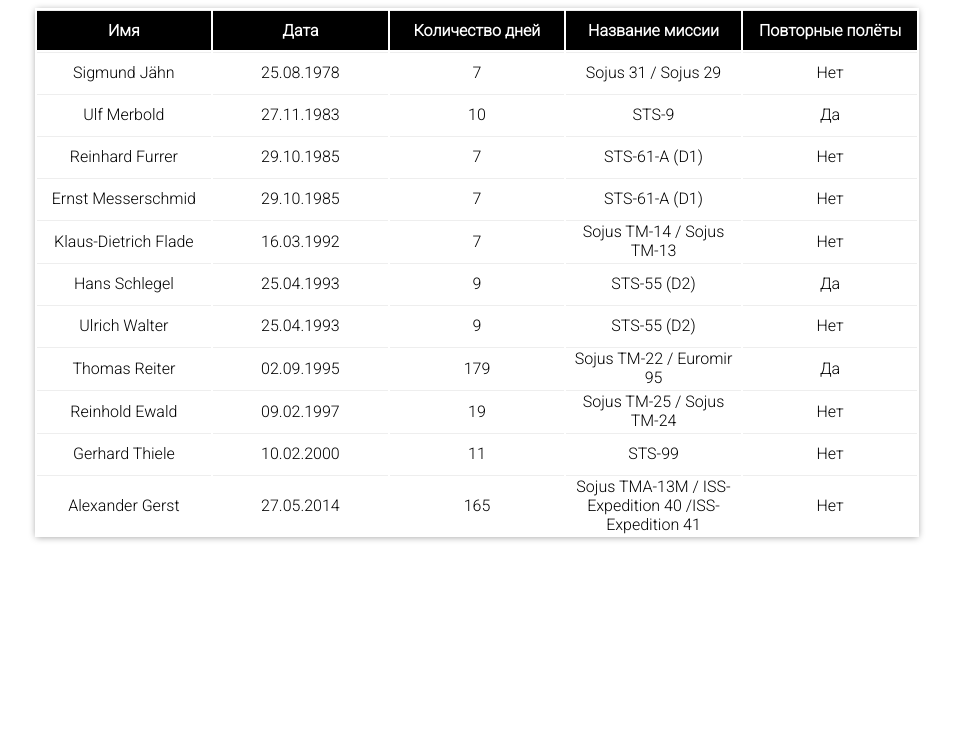
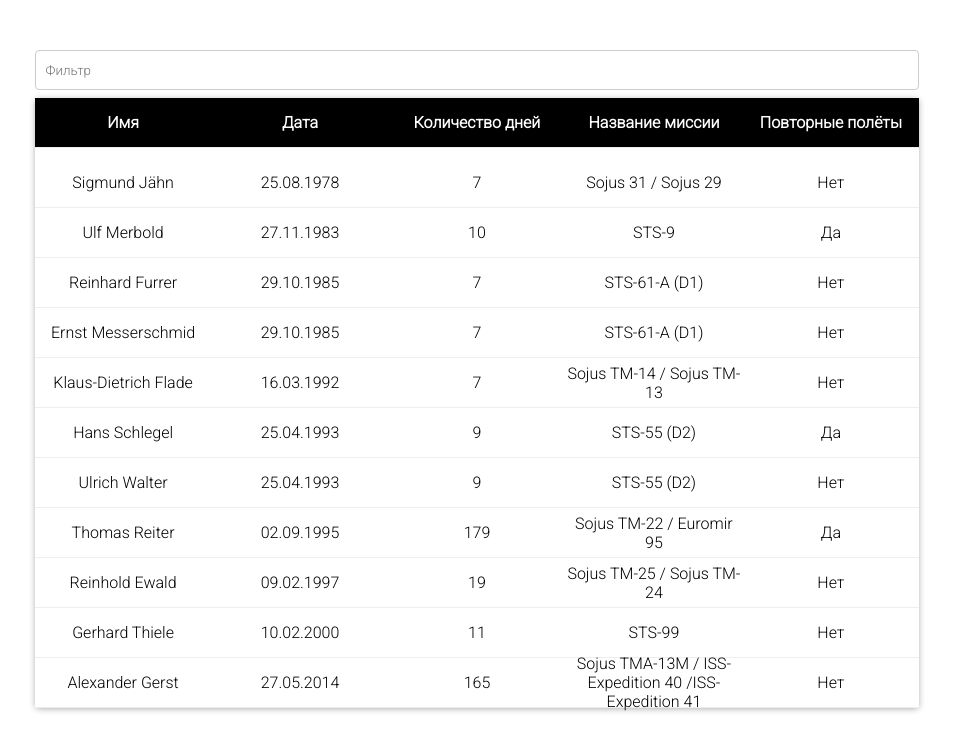
Before and after one commit to AstR0x/astronauts, a React (Create React App) app: page / in a window 1280 px wide. Shown: the top 750 px of the page, without its empty margins (163-1116 px from the left). Built offline with nearby package versions, Linux system fonts and the light colour scheme.

Commit message:
добавил фильтрацию значений

```diff
--- a/src/App.css
+++ b/src/App.css
@@ -2,4 +2,5 @@
 
 * {
   font-family: Roboto, sans-serif;
+  box-sizing: border-box;
 }
--- a/src/components/AstronautsTable/AstronautsTable.js
+++ b/src/components/AstronautsTable/AstronautsTable.js
@@ -8,35 +8,47 @@ import data from '../../data.json';
 
 const AstronautsTable = () => {
   const [astronauts, setAstronauts] = useState([]);
+  const [filteredAstronauts, setFilteredAstronauts] = useState([]);
+  const [filter, setFilter] = useState('');
 
   useEffect(() => {
     setAstronauts(data);
+    setFilteredAstronauts(data);
   }, []);
 
+  const onFilter = event => {
+    const currentFilter = event.target.value;
+
+    const filtered = currentFilter ? astronauts.filter(({ name, date, mission }) => {
+      return name.match(currentFilter)
+        || formatDate(date).match(currentFilter)
+        || mission.match(currentFilter);
+    }) : [];
+
+    setFilter(currentFilter);
+    setFilteredAstronauts(currentFilter ? filtered : astronauts);
+  };
+
   return (
-    <div>
+    <div className={styles.tableContainer}>
+      <input
+        value={filter}
+        onChange={onFilter}
+        className={styles.input}
+        placeholder="Фильтр"
+      />
       <table className={styles.table}>
         <thead className={styles.head}>
           <tr className={styles.row}>
-            <th className={styles.cell}>
-              Имя
-            </th>
-            <th className={styles.cell}>
-              Дата
-            </th>
-            <th className={styles.cell}>
-              Количество дней
-            </th>
-            <th className={styles.cell}>
-              Название миссии
-            </th>
-            <th className={styles.cell}>
-              Повторные полёты
-            </th>
+            <th className={styles.cell}>Имя</th>
+            <th className={styles.cell}>Дата</th>
+            <th className={styles.cell}>Количество дней</th>
+            <th className={styles.cell}>Название миссии</th>
+            <th className={styles.cell}>Повторные полёты</th>
           </tr>
         </thead>
         <tbody className={styles.body}>
-          {astronauts.map(astronaut => (
+          {filteredAstronauts.map(astronaut => (
             <tr className={styles.row} key={astronaut.name}>
               <td className={styles.cell}>{astronaut.name}</td>
               <td className={styles.cell}>{formatDate(astronaut.date)}</td>
--- a/src/components/AstronautsTable/AstronautsTable.module.css
+++ b/src/components/AstronautsTable/AstronautsTable.module.css
@@ -1,32 +1,43 @@
+.tableContainer {
+  width: 70%;
+  margin: 50px auto;
+}
+
+.input {
+  padding-left: 10px;
+  height: 40px;
+  width: 100%;
+  border: 1px solid #ccc;
+  border-radius: 4px;
+  outline: none;
+}
+
 .table {
-    margin: 0 auto;
-    width: 70%;
   display: block;
+  margin: 8px auto;
   box-shadow: rgba(0, 0, 0, 0.4) 0 1px 7px -1px;
 }
 
 .head {
+  display: block;
   background-color: #000;
   color: #fff;
-    font-family: sans-serif
+  font-family: sans-serif;
 }
 
 .row {
-  height: 40px;
+  height: 50px;
+  display: flex;
+  align-items: center;
+  border-bottom: 1px solid #eee;
 }
 
 .cell {
   width: 20%;
   text-align: center;
-    border-top: 1px solid #eee;
 }
 
 .body {
+  display: block;
   margin-top: 10px;
 }
-
-@media (max-width: 1024px) and (max-height: 1366px) {
-    .table {
-        width: 100%;
-    }
-}
```
Lines whose indentation alone changed are shown as unchanged.
